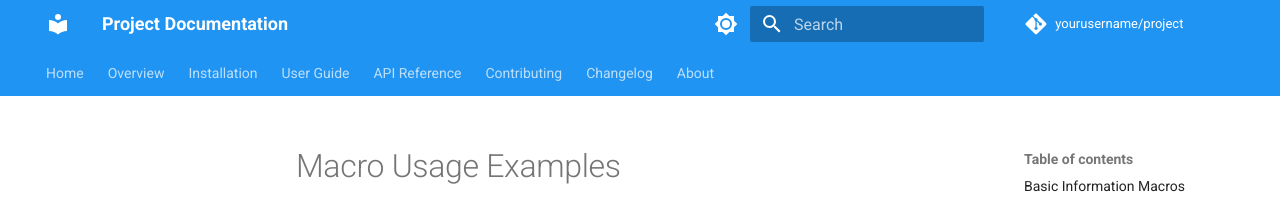
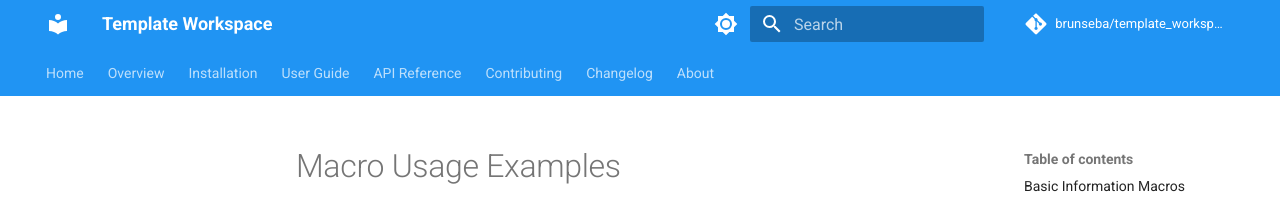
Before and after one commit to brunseba/_template_workspace, an MkDocs documentation site: the page built from docs/example-macros.md, in a window 1280 px wide. Shown: the top 206 px of the page. Built offline with MkDocs 1.6.1 and Material for MkDocs 9.7.7, drawn with Linux system fonts in a browser that asks for light colours; comment, search, counter and statistics services are not loaded; the version menu is left out.

Commit message:
feat: configure MkDocs for template_workspace repository with git tracking and PDF export

```diff
--- a/mkdocs.yml
+++ b/mkdocs.yml
@@ -1,12 +1,12 @@
 # MkDocs Template
 
-site_name: Project Documentation
-site_description: Comprehensive documentation for the project.
+site_name: Template Workspace
+site_description: Comprehensive MkDocs template with advanced features and documentation.
 site_author: Documentation Team
-site_url: https://yourusername.github.io/project
+site_url: https://brunseba.github.io/template_workspace
 
-repo_name: yourusername/project
-repo_url: https://github.com/yourusername/project
+repo_name: brunseba/template_workspace
+repo_url: https://github.com/brunseba/template_workspace
 edit_uri: edit/main/docs/
 
 copyright: Copyright © 2025 Documentation Team
@@ -47,12 +47,17 @@
 plugins:
   - search:
       lang: en
-  # Git plugins disabled for template - enable when you have a real repository
-  # - git-revision-date-localized:
-  #     enable_creation_date: true
-  # - git-committers:
-  #     repository: yourusername/project
-  #     branch: main
+  - git-revision-date-localized:
+      enable_creation_date: true
+  - git-committers:
+      repository: brunseba/template_workspace
+      branch: main
+  - with-pdf:
+      author: Documentation Team
+      copyright: Copyright © 2025 Documentation Team
+      cover_title: Template Workspace
+      cover_subtitle: Comprehensive MkDocs Template Documentation
+      output_path: pdf/documentation.pdf
 
 # Markdown Extensions
 markdown_extensions:
@@ -101,4 +106,4 @@
 
   social:
     - icon: fontawesome/brands/github
-      link: https://github.com/yourusername/project
+      link: https://github.com/brunseba/template_workspace
```
